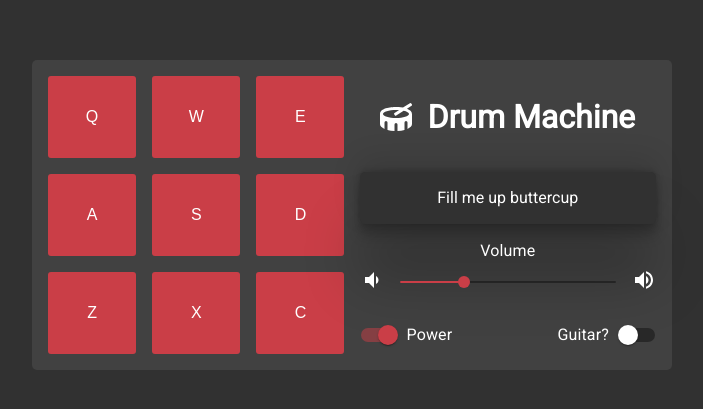
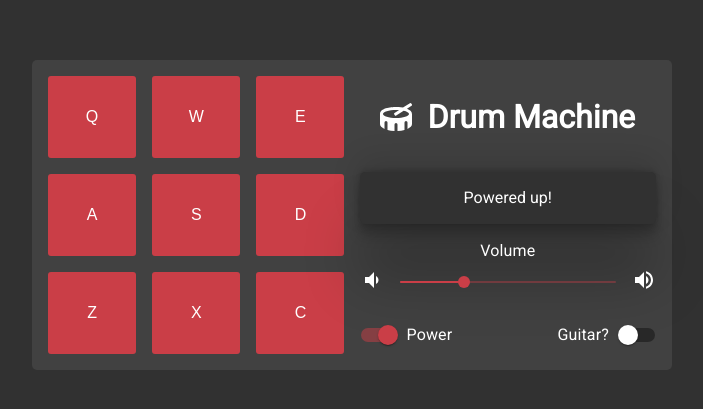
Before and after one commit to kpav33/drum-machine, a React (Create React App) app: page / in a window 1280 px wide. Shown: the part 185-594 px from the top of the page, without its empty margins (288-991 px from the left). Built offline with nearby package versions, Linux system fonts and the light colour scheme.

Commit message:
Added power switch functionality

```diff
--- a/src/App.js
+++ b/src/App.js
@@ -8,21 +8,37 @@ import SliderVolume from "./components/SliderVolume";
 import Switches from "./components/Switches";
 
 function App() {
-  const [innerText, setInnerText] = useState("Fill me up buttercup");
+  // Change display text
+  const [innerText, setInnerText] = useState("Powered up!");
+  // Set app volume
   const [value, setValue] = useState(0.3);
+  // Get true/false boolean from switch
+  const [switches, setSwitches] = useState({
+    powerCheck: true,
+    soundsCheck: false,
+  });
+  const handleChange = (event) => {
+    setSwitches({ ...switches, [event.target.name]: event.target.checked });
+  };
+  console.log(switches);
 
   return (
     <div className="app">
       <div className="panel" id="drum-machine">
         <Title />
-        <ButtonsPad innerText={setInnerText} value={value} />
-        <Display innerText={innerText} />
+        <ButtonsPad
+          innerText={setInnerText}
+          value={value}
+          disabled={!switches.powerCheck}
+        />
+        <Display innerText={innerText} disabled={!switches.powerCheck} />
         <SliderVolume
           innerText={setInnerText}
           value={value}
           setValue={setValue}
+          disabled={!switches.powerCheck}
         />
-        <Switches />
+        <Switches switches={switches} handleChange={handleChange} />
       </div>
     </div>
   );
--- a/src/components/ButtonsPad.js
+++ b/src/components/ButtonsPad.js
@@ -16,6 +16,7 @@ function ButtonsPad(props) {
           keyValue={keys[i]}
           innerText={props.innerText}
           value={props.value}
+          disabled={props.disabled}
         />
       ))}
     </div>
--- a/src/components/Display.js
+++ b/src/components/Display.js
@@ -3,7 +3,7 @@ import React from "react";
 function Display(props) {
   return (
     <div id="display" className="display">
-      <p>{props.innerText}</p>
+      <p>{props.disabled ? "No power!" : props.innerText}</p>
     </div>
   );
 }
--- a/src/components/DrumPad.js
+++ b/src/components/DrumPad.js
@@ -36,14 +36,21 @@ function DrumPad(props) {
   }
 
   useEffect(() => {
-    window.addEventListener("keydown", handleKeyDown);
+    if (!props.disabled) {
+      window.addEventListener("keydown", handleKeyDown);
+    }
     return () => {
       window.removeEventListener("keydown", handleKeyDown);
     };
   });
 
   return (
-    <button className="drum-pad" id={props.id} onClick={handleClick}>
+    <button
+      className="drum-pad"
+      id={props.id}
+      onClick={handleClick}
+      disabled={props.disabled}
+    >
       {props.keyValue}
       <audio
         id={props.keyValue}
--- a/src/components/SliderVolume.js
+++ b/src/components/SliderVolume.js
@@ -8,11 +8,15 @@ import VolumeUp from "@material-ui/icons/VolumeUp";
 import { createMuiTheme } from "@material-ui/core/styles";
 import { ThemeProvider } from "@material-ui/styles";
 
-const muiTheme = createMuiTheme({
+/*const muiTheme = createMuiTheme({
   overrides: {
     MuiSlider: {
       thumb: {
         color: "#ca3e47",
+        boxShadow: "#ca3e47",
+        "&:focus, &:hover, &$active": {
+          boxShadow: "rgba(202, 62, 71, 0.2) 0px 0px 0px 12px",
+        },
       },
       track: {
         color: "#ca3e47",
@@ -23,6 +27,8 @@ const muiTheme = createMuiTheme({
     },
   },
 });
+<ThemeProvider theme={muiTheme}>
+*/
 
 function SliderVolume(props) {
   const handleChange = (event, newValue) => {
@@ -40,7 +46,7 @@ function SliderVolume(props) {
           <VolumeDown />
         </Grid>
         <Grid item xs>
-          <ThemeProvider theme={muiTheme}>
+          <ThemeProvider>
             <Slider
               value={props.value}
               onChange={handleChange}
@@ -48,6 +54,7 @@ function SliderVolume(props) {
               min={0}
               max={1}
               step={0.01}
+              disabled={props.disabled}
             />
           </ThemeProvider>
         </Grid>
--- a/src/components/Switches.js
+++ b/src/components/Switches.js
@@ -1,4 +1,4 @@
-import React, { useState } from "react";
+import React from "react";
 
 import Switch from "@material-ui/core/Switch";
 import FormControlLabel from "@material-ui/core/FormControlLabel";
@@ -18,24 +18,13 @@ const RedSwitch = withStyles({
   track: {},
 })(Switch);
 
-function Switches() {
-  const [state, setState] = useState({
-    powerCheck: true,
-    soundsCheck: false,
-  });
-
-  const handleChange = (event) => {
-    setState({ ...state, [event.target.name]: event.target.checked });
-  };
-
-  console.log(state);
-
+function Switches({ switches, handleChange }) {
   return (
     <div className="bottomBar">
       <FormControlLabel
         control={
           <RedSwitch
-            checked={state.powerCheck}
+            checked={switches.powerCheck}
             onChange={handleChange}
             name="powerCheck"
             inputProps={{ "aria-label": "power checkbox" }}
@@ -46,10 +35,11 @@ function Switches() {
       <FormControlLabel
         control={
           <RedSwitch
-            checked={state.soundsCheck}
+            checked={switches.soundsCheck}
             onChange={handleChange}
             name="soundsCheck"
             inputProps={{ "aria-label": "sounds checkbox" }}
+            disabled={!switches.powerCheck}
           />
         }
         label="Guitar?"
--- a/src/styles.scss
+++ b/src/styles.scss
@@ -35,7 +35,8 @@ body {
 
 // || PANEL
 .panel {
-    width: 90%;
+    height: 95%;
+    width: auto;
     background: var(--background-panel);
     display: grid;
     grid-template: repeat(2, auto) repeat(3, 1fr) / repeat(2, auto);
@@ -52,6 +53,7 @@ body {
     // Layout for larger screens
     @media only screen and (min-width: 768px) {
         width: 50%;
+        height: auto;
         grid-template: auto / 1fr 1fr;
         grid-template-areas:
           "buttonsPad title"
@@ -116,10 +118,24 @@ button {
   display: flex;
   justify-content: space-between;
 }
-/*
+
+// Styling when disabled
 button:disabled,
 button[disabled]{
   border: 1px solid #999999;
-  background-color: #cccccc;
+  background-color: #cccccc !important;
   color: #666666;
-}*/
+}
+
+.MuiTypography-root.MuiFormControlLabel-label.Mui-disabled.MuiTypography-body1 {
+  color: white;
+}
+
+// Change color of slider when active and disabled
+.MuiSlider-root {
+  color: var(--primary) !important;
+}
+
+.MuiSlider-root.Mui-disabled {
+  color: grey !important;
+}
```
